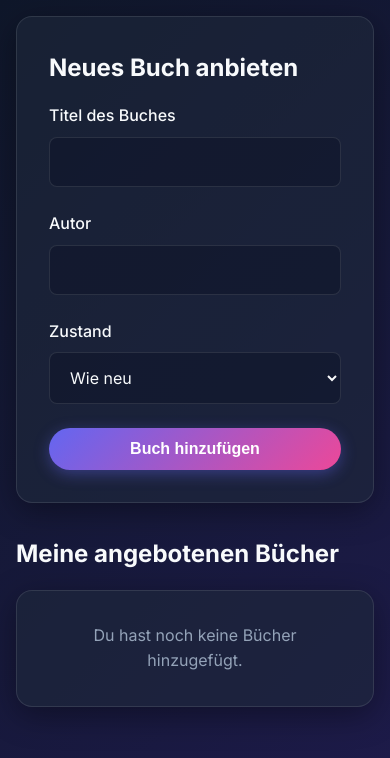
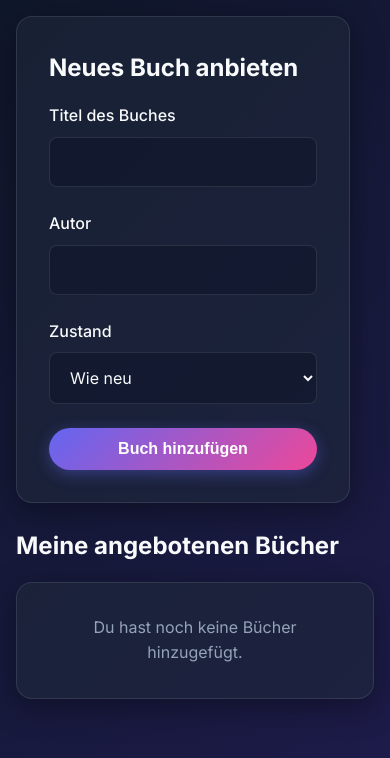
Before and after one commit to D36NDE/booksharing, a Flask app: template templates/my_books.html in a window 390 px wide. Shown: the top 758 px of the page. Run offline with Flask 3, Linux system fonts and the light colour scheme; the template is opened without the code that fills it, so the values that code supplies are empty.

Commit message:
Make all HTML files fully responsive

```diff
--- a/static/style.css
+++ b/static/style.css
@@ -294,6 +294,12 @@ input:focus, select:focus {
   justify-content: space-between;
 }
 
+.split-layout {
+  display: flex;
+  gap: 2rem;
+  flex-wrap: wrap;
+}
+
 /* Responsive Design / Mobile View */
 @media (max-width: 768px) {
   .container {
@@ -325,6 +331,11 @@ input:focus, select:focus {
     grid-template-columns: 1fr;
   }
 
+  .split-layout {
+    flex-direction: column;
+    gap: 1.5rem;
+  }
+
   .request-item {
     flex-direction: column;
     align-items: flex-start;
@@ -339,9 +350,9 @@ input:focus, select:focus {
     flex-direction: column;
   }
 
-  .glass[style*="max-width: 400px"] {
-    margin: 2rem 1rem !important;
+  .glass[style*="max-width"] {
+    margin: 2rem 0 !important;
     padding: 1.5rem !important;
-    max-width: auto !important;
+    max-width: 100% !important;
   }
 }
--- a/templates/my_books.html
+++ b/templates/my_books.html
@@ -1,7 +1,7 @@
 {% extends "layout.html" %}
 
 {% block content %}
-<div style="display: flex; gap: 2rem; flex-wrap: wrap;">
+<div class="split-layout">
     <!-- Formular zum Hinzufügen -->
     <div class="glass" style="flex: 1; min-width: 300px; padding: 2rem; align-self: flex-start;">
         <h2>Neues Buch anbieten</h2>
--- a/templates/request_form.html
+++ b/templates/request_form.html
@@ -24,7 +24,7 @@
             {% endif %}
         </div>
 
-        <div style="display: flex; gap: 1rem; margin-top: 2rem;">
+        <div class="button-group">
             <a href="{{ url_for('index') }}" class="btn btn-secondary" style="flex: 1;">Abbrechen</a>
             <button type="submit" class="btn btn-primary" style="flex: 1;" {% if not my_books %}disabled{% endif %}>Anfrage senden</button>
         </div>
```
